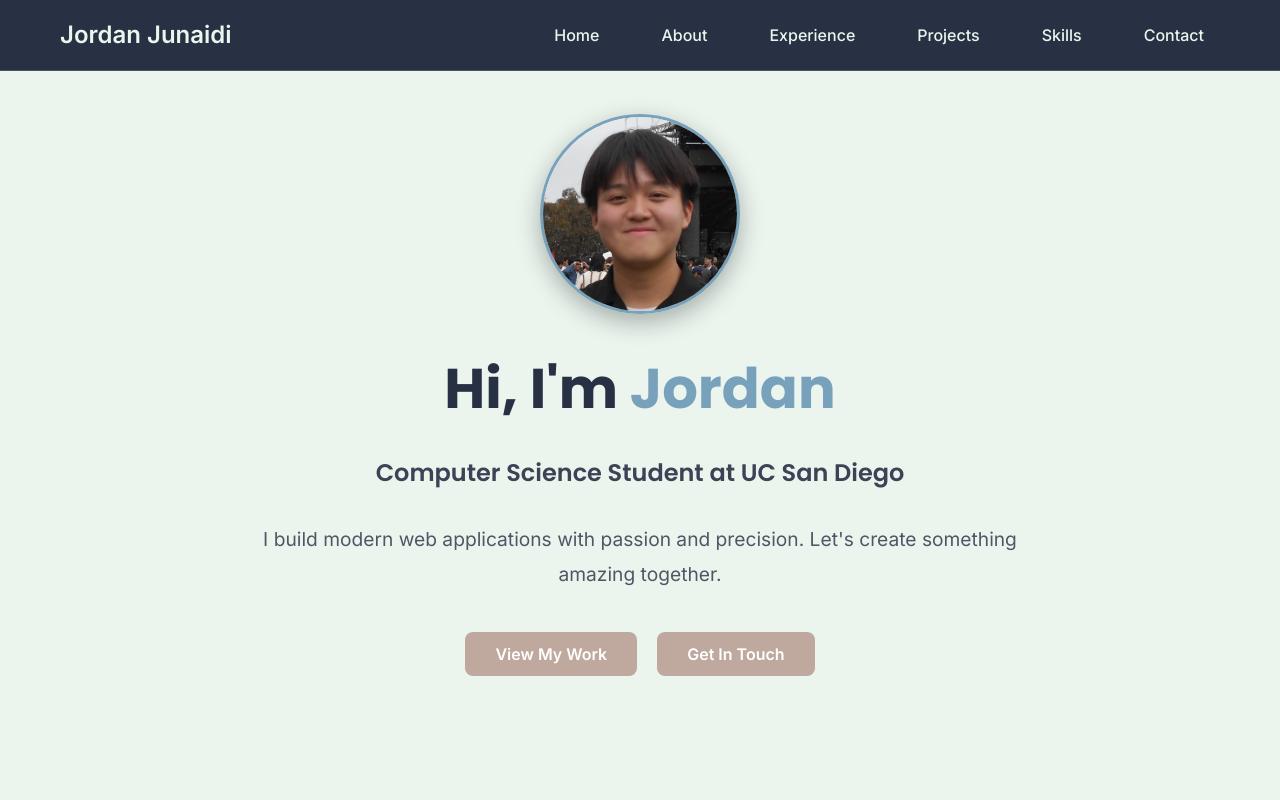
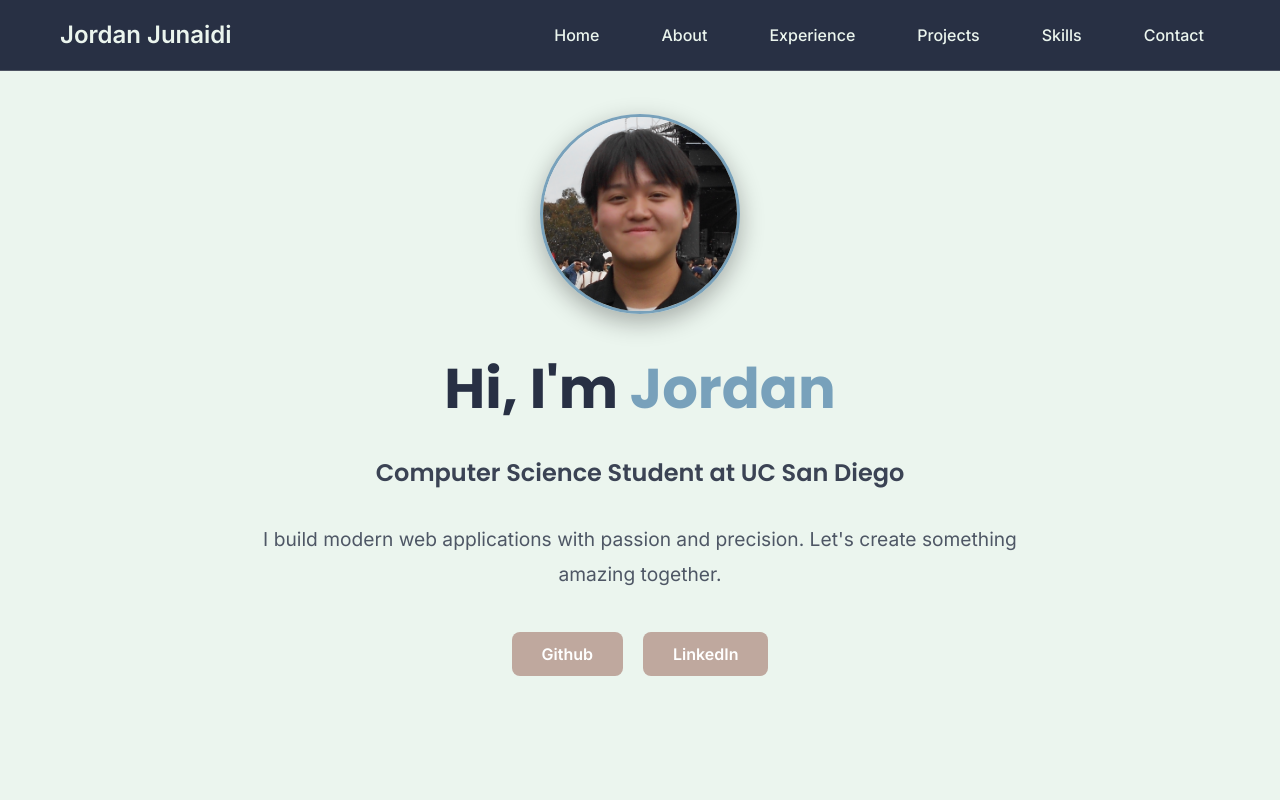
Before and after one commit to JordanJunaidi/personal-website, a React (Vite) app: page / in a window 1280 px wide. Shown: the top 800 px of the page. Built offline with nearby package versions, Linux system fonts and the light colour scheme.

Commit message:
Fixed intro

```diff
--- a/package.json
+++ b/package.json
@@ -12,7 +12,8 @@
   "dependencies": {
     "@emailjs/browser": "^4.4.1",
     "react": "^19.1.0",
-    "react-dom": "^19.1.0"
+    "react-dom": "^19.1.0",
+    "react-icons": "^5.5.0"
   },
   "devDependencies": {
     "@eslint/js": "^9.30.1",
--- a/src/components/Intro.tsx
+++ b/src/components/Intro.tsx
@@ -18,8 +18,25 @@ const Intro: React.FC = () => {
             create something amazing together.
           </p>
           <div className="intro-buttons">
-            <button className="btn btn-primary">View My Work</button>
-            <button className="btn btn-secondary">Get In Touch</button>
+            <button
+              className="btn btn-secondary"
+              onClick={() =>
+                window.open("https://www.github.com/JordanJunaidi", "_blank")
+              }
+            >
+              Github
+            </button>
+            <button
+              className="btn btn-secondary"
+              onClick={() =>
+                window.open(
+                  "https://www.linkedin.com/in/jordan-junaidi",
+                  "_blank"
+                )
+              }
+            >
+              LinkedIn
+            </button>
           </div>
         </div>
       </div>
--- a/src/components/Projects.tsx
+++ b/src/components/Projects.tsx
@@ -117,7 +117,7 @@ const Projects: React.FC = () => {
                   )}
                   {project.video && (
                     <a
-                      href={project.liveUrl}
+                      href={project.video}
                       target="_blank"
                       rel="noopener noreferrer"
                       className="project-link"
```
Also changed, not shown: 1 other file (tests, documents, lock files or other folders).
